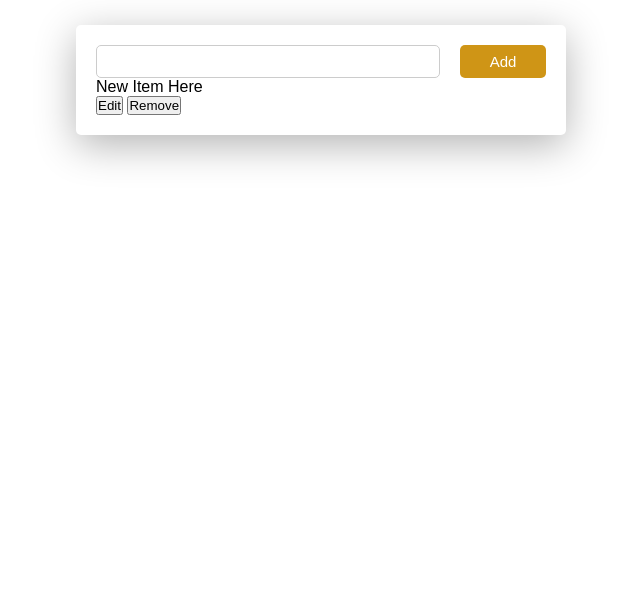
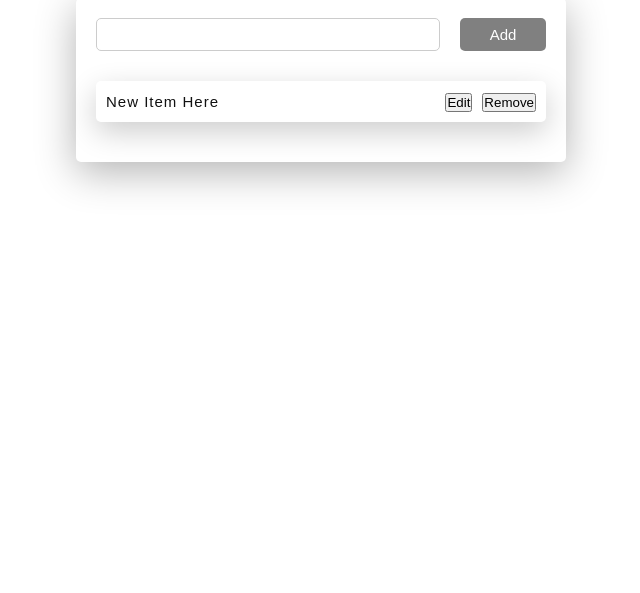
Before and after one commit to Selfmade20/HexSoftwares_Web_Developement, a plain HTML site: page To_Do_List_App/index.html in a window 1280 px wide. Shown: the part 207-800 px from the top of the page, without its empty margins (319-959 px from the left). Drawn offline with Linux system fonts and the light colour scheme.

Commit message:
Adding item list and functions

```diff
--- a/To_Do_List_App/app.js
+++ b/To_Do_List_App/app.js
@@ -0,0 +1,14 @@
+let input = document.querySelector('.entered-list');
+let addBtn = document.querySelector('.add-list');
+let tasks = document.querySelector('.tasks');
+
+
+// add button disabled
+
+input.addEventListener('keyup', () => {
+    if (input.value.trim() !== 0) {
+        addBtn.classList.add('active');
+    } else {
+        addBtn.classList.remove('active');
+    }
+})
--- a/To_Do_List_App/index.css
+++ b/To_Do_List_App/index.css
@@ -17,7 +17,7 @@ body {
 .title {
     font-size: 30px;
     font-weight: 600;
-    color: #cf9516;
+    color: grey;
     letter-spacing: 1px;
     margin: 30px 0;
 }
@@ -47,9 +47,48 @@ body {
 .add-list {
     border: none;
     border-radius: 5px;
-    background-color: #cf9516;
+    background-color: gray;
     outline: none;
     font-size: 15px;
     color: #fff;
     cursor: pointer;
 }
+
+.tasks {
+    width: 100%;
+    margin-top: 30px;
+}
+
+.item {
+    padding: 10px;
+    border-radius: 5px;
+    box-shadow: 0 10px 30px rgba(0, 0, 0, 0.2);
+    margin-bottom: 20px;
+    display: flex;
+    justify-content: space-between;
+    align-items: center;
+}
+
+.item.completed p {
+    text-decoration: line-through;
+    color: rgb(174, 174, 174);
+}
+
+.item p {
+    font-size: 15px;
+    font-weight: 500;
+    color: #111;
+    letter-spacing: 1px;
+}
+
+.item-btn {
+    display: flex;
+    align-items: center;
+    gap: 10px;
+}
+
+.item-btn i {
+    color: rgb(8, 6, 133);
+    font-size: 18px;
+    cursor: pointer;
+}
```
Also changed, not shown: To_Do_List_App/index.html (+1 -1 lines).
